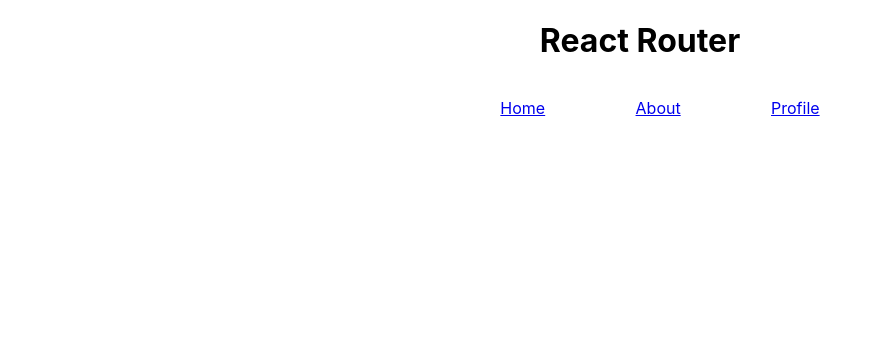
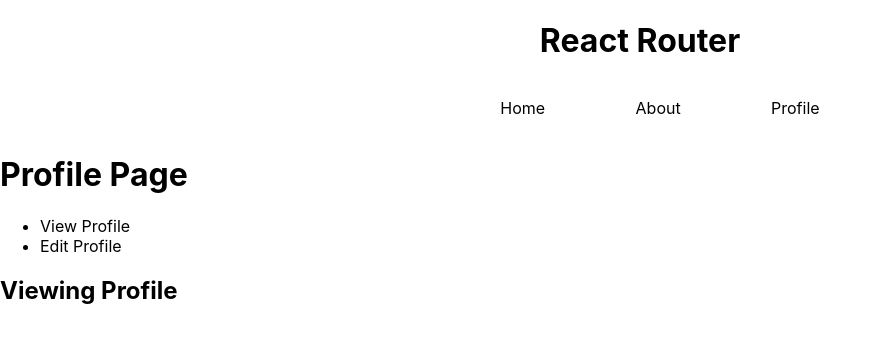
Before and after one commit to ddfilipov/react-router-practice, a React (Create React App) app: page /tutorial/profile/view-profile in a window 1280 px wide. Shown: the top 342 px of the page, without its empty margins (0-881 px from the left). Built offline with nearby package versions, Linux system fonts and the light colour scheme.

Commit message:
added a basic navigation with nested routing

```diff
--- a/src/App.css
+++ b/src/App.css
@@ -10,3 +10,7 @@
     display: flex;
     justify-content: space-evenly;
 }
+a {
+    text-decoration: none;
+    color: inherit;
+}
--- a/src/App.tsx
+++ b/src/App.tsx
@@ -4,10 +4,11 @@
 import About from "./pages/About";
 import Home from "./pages/Home";
 import Profile from "./pages/Profile";
+import NotFound from "./pages/NotFound";
 
 function App() {
     return (
-        <BrowserRouter>
+        <BrowserRouter basename="/tutorial">
             <div className="App">
                 <Header />
             </div>
@@ -15,6 +16,7 @@
                 <Route exact path="/" component={Home} />
                 <Route path="/about" component={About} />
                 <Route path="/profile" component={Profile} />
+                <Route component={NotFound} />
             </Switch>
         </BrowserRouter>
     );
--- /dev/null
+++ b/src/pages/EditProfile.tsx
@@ -0,0 +1,9 @@
+const EditProfile = () => {
+    return (
+        <h2>
+            Editing Profile
+        </h2>
+    )
+}
+
+export default EditProfile
--- a/src/pages/Home.tsx
+++ b/src/pages/Home.tsx
@@ -1,4 +1,10 @@
+import { useEffect } from "react"
+
 const Home = () => {
+    useEffect(() => {
+        window.scroll(0,0)
+    }, [])
+
     return (
         <h1>
             Home Page
--- /dev/null
+++ b/src/pages/NotFound.tsx
@@ -0,0 +1,9 @@
+const NotFound = () => {
+    return (
+        <h1>
+            Page Not Found
+        </h1>
+    )
+}
+
+export default NotFound
--- a/src/pages/Profile.tsx
+++ b/src/pages/Profile.tsx
@@ -1,8 +1,29 @@
+import { Link, Route, Switch, useRouteMatch } from "react-router-dom"
+import EditProfile from "./EditProfile"
+import ViewProfile from "./ViewProfile"
+
 const Profile = () => {
+    const {path, url} = useRouteMatch();
+
     return (
+        <>
         <h1>
             Profile Page
         </h1>
+        <ul>
+            <li>
+                <Link to={`${url}/view-profile`}>View Profile</Link>
+            </li>
+            <li>
+                <Link to={`${url}/edit-profile`}>Edit Profile</Link>
+            </li>
+        </ul>
+
+        <Switch>
+            <Route path={`${path}/view-profile`} component={ViewProfile}/>
+            <Route path={`${path}/edit-profile`} component={EditProfile}/>
+        </Switch>
+        </>
     )
 }
 
--- /dev/null
+++ b/src/pages/ViewProfile.tsx
@@ -0,0 +1,9 @@
+const ViewProfile = () => {
+    return (
+        <h2>
+            Viewing Profile
+        </h2>
+    )
+}
+
+export default ViewProfile
```
